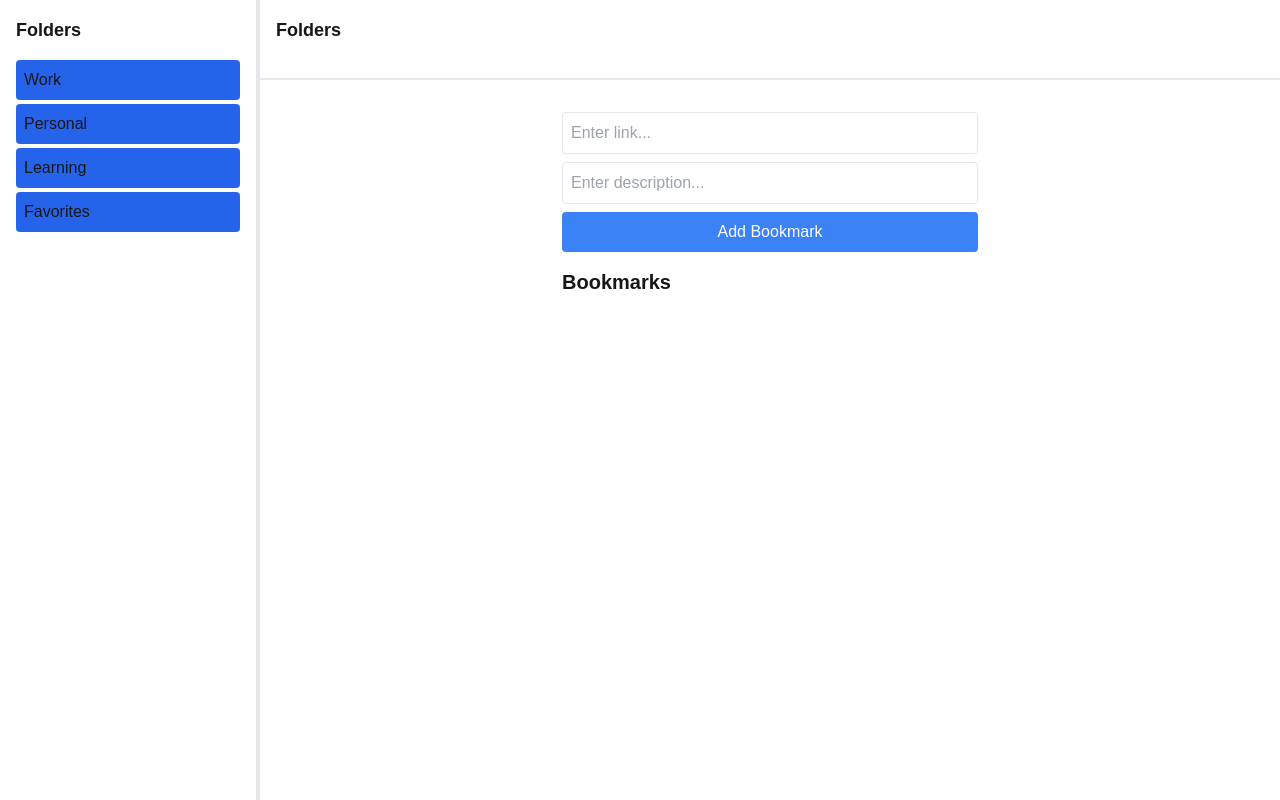
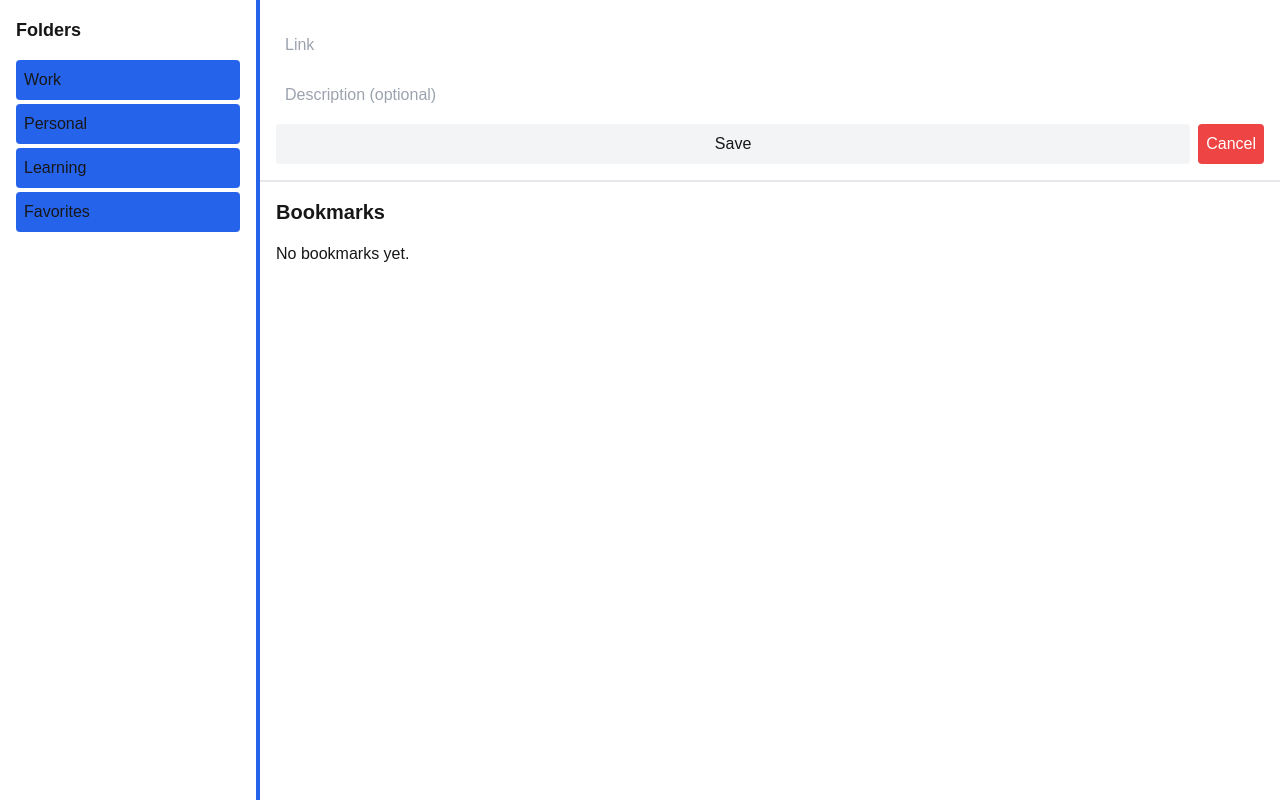
Before and after one commit to ElevenTimes/bookmark-manager, a Next.js app in the folder bookmark-manager/: page / in a window 1280 px wide. Both pictures are taken after a click on the button "Add Bookmark". Built offline with nearby package versions, Linux system fonts and the light colour scheme.

Commit message:
v 0.02 decent upgrades on the design and functionality

```diff
--- a/bookmark-manager/src/app/globals.css
+++ b/bookmark-manager/src/app/globals.css
@@ -31,10 +31,11 @@
     --primary: #313131;
     --primary-foreground: #ffffff;
     --secondary: #513737;
-    --secondary-foreground: #f3f4f6;
+    --secondary-foreground: #cfcfcf;
 
     --accent: #fbbf24;
     --accent-foreground: #171717;
+    --input-field: #f5f5f5;
 
     --border: #313131;
   }
--- a/bookmark-manager/src/components/ActionPanel.tsx
+++ b/bookmark-manager/src/components/ActionPanel.tsx
@@ -1,14 +1,68 @@
-"use client"; // if you plan to add interactivity later (like clicking on folders)
+"use client";
 
-import React from "react";
+import React, { useState } from "react";
 
-export default function ActionPanel() {
+type ActionPanelProps = {
+  onAddBookmark: (link: string, description: string) => void;
+};
+
+export default function ActionPanel({ onAddBookmark }: ActionPanelProps) {
+  const [isAdding, setIsAdding] = useState(false);
+  const [link, setLink] = useState("");
+  const [description, setDescription] = useState("");
+
+  const handleSubmit = (e: React.FormEvent) => {
+    e.preventDefault();
+    if (!link.trim()) return;
+    onAddBookmark(link, description);
+    setLink("");
+    setDescription("");
+    setIsAdding(false);
+  };
 
   return (
-    <div className="space-y-2">
-      <h2 className="text-lg font-bold mb-4">Folders</h2>
-      <ul className="space-y-1">
-      </ul>
+    <div className="p-4 border-b-2 border-[var(--border)]">
+      {!isAdding ? (
+        <button
+          onClick={() => setIsAdding(true)}
+          className="bg-[var(--secondary)] text-[var(--primary-foreground)] p-2 rounded hover:brightness-120"
+        >
+          Add Bookmark
+        </button>
+      ) : (
+        <form onSubmit={handleSubmit} className="flex flex-col gap-2 mt-2">
+          <input
+            type="text"
+            placeholder="Link"
+            value={link}
+            onChange={(e) => setLink(e.target.value)}
+            className="border p-2 rounded border-white bg-[var(--input-field)] text-black"
+            required
+          />
+          <input
+            type="text"
+            placeholder="Description (optional)"
+            value={description}
+            onChange={(e) => setDescription(e.target.value)}
+            className="border p-2 rounded border-white bg-[var(--input-field)] text-black"
+          />
+          <div className="flex gap-2">
+            <button
+              type="submit"
+              className="bg-[var(--secondary)] text-[var(--secondary-foreground)] p-2 rounded hover:brightness-120 flex-1"
+            >
+              Save
+            </button>
+            <button
+              type="button"
+              onClick={() => setIsAdding(false)}
+              className="bg-red-500 text-white p-2 rounded hover:brightness-120"
+            >
+              Cancel
+            </button>
+          </div>
+        </form>
+      )}
     </div>
   );
 }
--- a/bookmark-manager/src/components/Bookmark.tsx
+++ b/bookmark-manager/src/components/Bookmark.tsx
@@ -19,12 +19,16 @@ const Bookmark = ({ id, link, description, onDelete }: BookmarkProps) => {
 
   return (
     <div
-      className="relative p-2 border rounded-md bg-white shadow-md"
-      onContextMenu={handleRightClick} // Right-click opens menu
+      onContextMenu={handleRightClick} // Right-click to open context menu
+      onDoubleClick={() => window.open(link, '_blank')} // Double-click to open link
+      className="relative p-2 border-2 border-[var(--border)] rounded-md bg-[var(--background)] shadow-md cursor-pointer"
     >
-      <a href={link} target="_blank" rel="noopener noreferrer" className="text-blue-600 hover:underline">
+      <div className="text-[var(--primary-foreground)]">
+        {link}
+      </div>
+      <div className="text-[var(--secondary-foreground)]">
         {description || "Open Bookmark"}
-      </a>
+      </div>
 
       {/* Context Menu */}
       {showMenu && (
@@ -39,6 +43,8 @@ const Bookmark = ({ id, link, description, onDelete }: BookmarkProps) => {
       )}
     </div>
   );
+
+
 };
 
 export default Bookmark;
--- a/bookmark-manager/src/components/BookmarkList.tsx
+++ b/bookmark-manager/src/components/BookmarkList.tsx
@@ -1,67 +1,22 @@
 "use client";
 
-import { useState } from "react";
 import Bookmark from "./Bookmark";
-import { v4 as uuidv4 } from "uuid"; // Generate unique IDs
 
-const BookmarkList = () => {
-  const [bookmarks, setBookmarks] = useState<{ id: string; link: string; description: string }[]>([]);
-  const [link, setLink] = useState("");
-  const [description, setDescription] = useState("");
+type BookmarkListProps = {
+  bookmarks: { id: string; link: string; description: string }[];
+  onDeleteBookmark: (id: string) => void;
+};
 
-  function handleAddBookmark(e: React.FormEvent) {
-    e.preventDefault(); // Prevent page reload
-
-    if (!link.trim()) return;
-
-    const newBookmark = {
-      id: uuidv4(),
-      link,
-      description: description || "No description",
-    };
-
-    setBookmarks([...bookmarks, newBookmark]);
-    setLink(""); // Clear input fields
-    setDescription("");
-  }
-
-  function handleDeleteBookmark(id: string) {
-    setBookmarks(bookmarks.filter((bookmark) => bookmark.id !== id));
-  }
-
+export default function BookmarkList({ bookmarks, onDeleteBookmark }: BookmarkListProps) {
   return (
-    <div className="p-4 max-w-md mx-auto">
-
-      {/* Form for Bookmark Input */}
-      <form onSubmit={handleAddBookmark} className="flex flex-col gap-2 mb-4">
-        <input
-          type="text"
-          placeholder="Enter link..."
-          value={link}
-          onChange={(e) => setLink(e.target.value)}
-          className="border p-2 rounded text-black"
-        />
-        <input
-          type="text"
-          placeholder="Enter description..."
-          value={description}
-          onChange={(e) => setDescription(e.target.value)}
-          className="border p-2 rounded text-black"
-        />
-        <button type="submit" className="bg-blue-500 text-white p-2 rounded hover:bg-blue-600">
-          Add Bookmark
-        </button>
-      </form>
-
-      {/* Display Bookmarks */}
-      <h2 className="text-xl font-bold mb-2">Bookmarks</h2>
-      <div className="flex flex-col gap-2">
+    <div className="p-4 overflow-auto flex-1">
+      <h2 className="text-xl font-bold mb-4">Bookmarks</h2>
+      {bookmarks.length === 0 && <p>No bookmarks yet.</p>}
+      <div className="space-y-2">
         {bookmarks.map((bookmark) => (
-          <Bookmark key={bookmark.id} {...bookmark} onDelete={handleDeleteBookmark} />
+          <Bookmark key={bookmark.id} {...bookmark} onDelete={onDeleteBookmark} />
         ))}
       </div>
     </div>
   );
-};
-
-export default BookmarkList;
+}
--- a/bookmark-manager/src/components/MainLayout.tsx
+++ b/bookmark-manager/src/components/MainLayout.tsx
@@ -4,27 +4,22 @@ import { useState, useRef } from "react";
 import Navigation from "./Navigation";
 import BookmarkList from "./BookmarkList";
 import ActionPanel from "./ActionPanel";
+import { v4 as uuidv4 } from "uuid";
 
 export default function MainLayout() {
   const [navWidth, setNavWidth] = useState(20); // in percentage, default 20%
   const isResizing = useRef(false);
+  const [bookmarks, setBookmarks] = useState<{ id: string; link: string; description: string }[]>([]);
 
-  // Mouse event handlers
-  const handleMouseDown = () => {
-    isResizing.current = true;
-  };
 
+  // Mouse event handlers for resizing
+  const handleMouseDown = () => (isResizing.current = true);
   const handleMouseMove = (e: MouseEvent) => {
     if (!isResizing.current) return;
     const newWidth = (e.clientX / window.innerWidth) * 100;
-    if (newWidth > 10 && newWidth < 50) { // Optional min/max limits
-      setNavWidth(newWidth);
-    }
+    if (newWidth > 10 && newWidth < 50) setNavWidth(newWidth);
   };
-
-  const handleMouseUp = () => {
-    isResizing.current = false;
-  };
+  const handleMouseUp = () => (isResizing.current = false);
 
   // Attach global event listeners for mouse move and up
   if (typeof window !== "undefined") {
@@ -32,33 +27,36 @@ export default function MainLayout() {
     window.onmouseup = handleMouseUp;
   }
 
+  // Handle adding bookmarks
+  const handleAddBookmark = (link: string, description: string) => {
+    const newBookmark = {
+      id: uuidv4(),
+      link,
+      description: description || "No description",
+    };
+    setBookmarks((prev) => [...prev, newBookmark]);
+  };
+
+  // Handle deleting bookmarks
+  const handleDeleteBookmark = (id: string) => {
+    setBookmarks((prev) => prev.filter((b) => b.id !== id));
+  };
+
   return (
-    <div className="flex h-screen">
-      {/* Navigation */}
-      <div
-        className="bg-[var(--secondary-background)] text-[var(--foreground)] p-4"
-        style={{ width: `${navWidth}%` }}
-      >
+
+    <div className={`flex h-screen ${isResizing ? 'select-none' : ''}`}>
+      {/* Navigation Sidebar */}
+      <div className="bg-[var(--secondary-background)] text-[var(--foreground)] p-4" style={{ width: `${navWidth}%` }}>
         <Navigation />
       </div>
 
       {/* Divider */}
-      <div
-        onMouseDown={handleMouseDown}
-        className="w-1 cursor-col-resize bg-[var(--border)]"
-      />
+      <div onMouseDown={handleMouseDown} className="w-1 cursor-col-resize bg-[var(--primary)]" />
 
-      {/* Right side (ActionPanel + BookmarkList) */}
+      {/* Main Content */}
       <div className="flex-1 flex flex-col">
-        {/* Action Panel */}
-        <div className="h-[10%] min-h-[60px] p-4 bg-[var(--background)] border-b-2 border-[var(--border)]">
-          <ActionPanel />
-        </div>
-
-        {/* Bookmark List */}
-        <div className="flex-1 p-4 overflow-auto">
-          <BookmarkList />
-        </div>
+        <ActionPanel onAddBookmark={handleAddBookmark} />
+        <BookmarkList bookmarks={bookmarks} onDeleteBookmark={handleDeleteBookmark} />
       </div>
     </div>
   );
--- a/bookmark-manager/tailwind.config.ts
+++ b/bookmark-manager/tailwind.config.ts
@@ -18,6 +18,7 @@ export default {
         'secondary-foreground': 'var(--secondary-foreground)',
         accent: 'var(--accent)',
         'accent-foreground': 'var(--accent-foreground)',
+        input: 'var(--input-field)',
         border: 'var(--border)',
       },
     },
```
